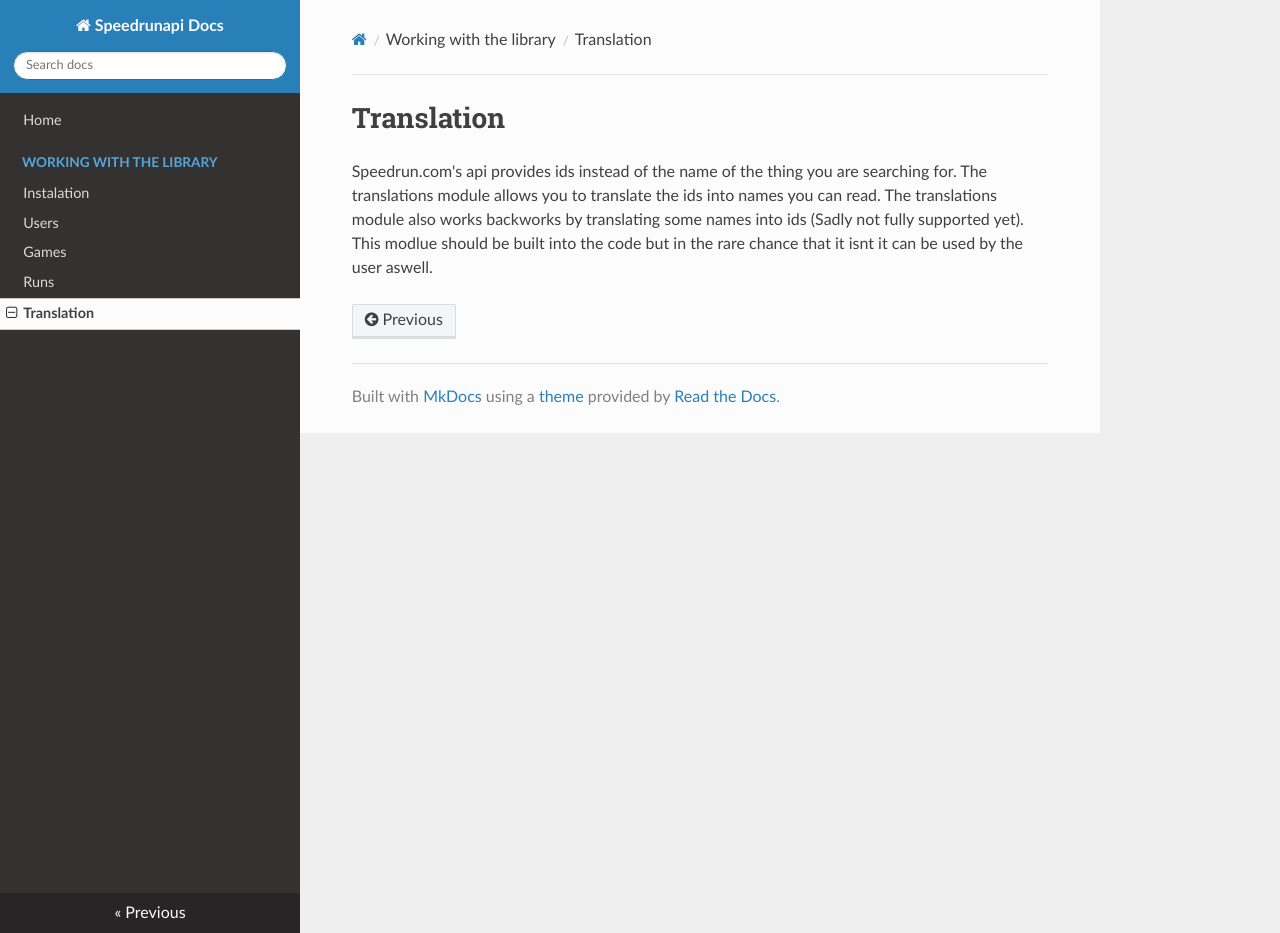
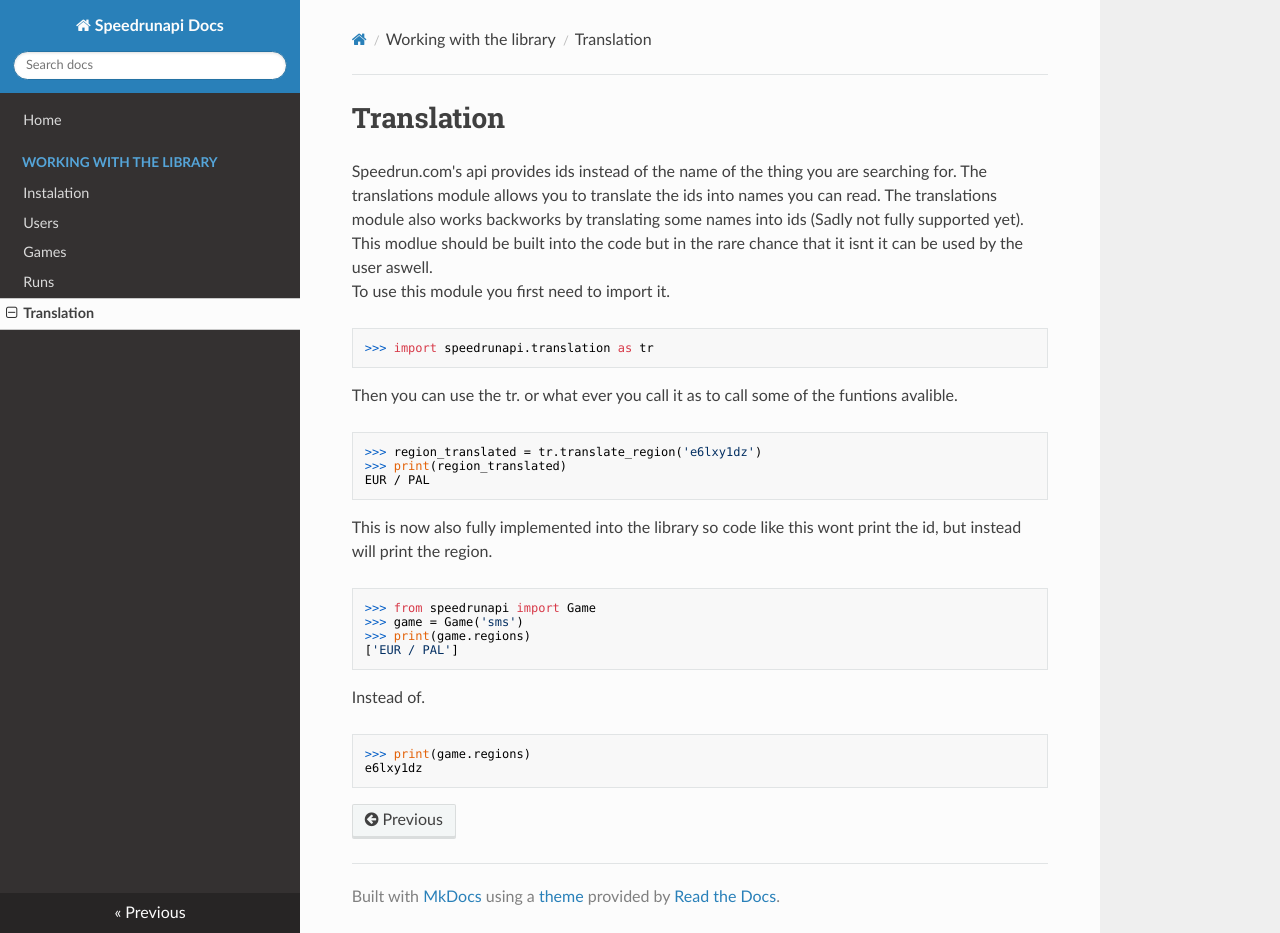
Before and after one commit to fishin-rod/speedrunapi, an MkDocs documentation site: the page built from docs/translation.md, in a window 1280 px wide and 933 px high. Built offline with MkDocs 1.6.1, drawn with Linux system fonts in a browser that asks for light colours; nearby versions of some CDN libraries.

Commit message:
added translations to the code

````diff
--- a/docs/translation.md
+++ b/docs/translation.md
@@ -4,3 +4,26 @@
 The translations module allows you to translate the ids into names you can read.
 The translations module also works backworks by translating some names into ids (Sadly not fully supported yet).
 This modlue should be built into the code but in the rare chance that it isnt it can be used by the user aswell.
+<br>
+To use this module you first need to import it.
+```python
+>>> import speedrunapi.translation as tr
+```
+Then you can use the tr. or what ever you call it as to call some of the funtions avalible.
+```python
+>>> region_translated = tr.translate_region('e6lxy1dz')
+>>> print(region_translated)
+EUR / PAL
+```
+This is now also fully implemented into the library so code like this wont print the id, but instead will print the region.
+```python
+>>> from speedrunapi import Game
+>>> game = Game('sms')
+>>> print(game.regions)
+['EUR / PAL']
+```
+Instead of.
+```
+>>> print(game.regions)
+e6lxy1dz
+```
--- a/pyproject.toml
+++ b/pyproject.toml
@@ -4,7 +4,7 @@
 
 [project]
 name = "speedrunapi"
-version = "0.4.1"
+version = "0.4.3"
 authors = [
   { name="Connor (fishin_rod)" },
 ]
````
Also changed, not shown: docs/index.md (+1 -1 lines), speedrunapi/__init__.py (line endings or trailing spaces), 8 other files.
